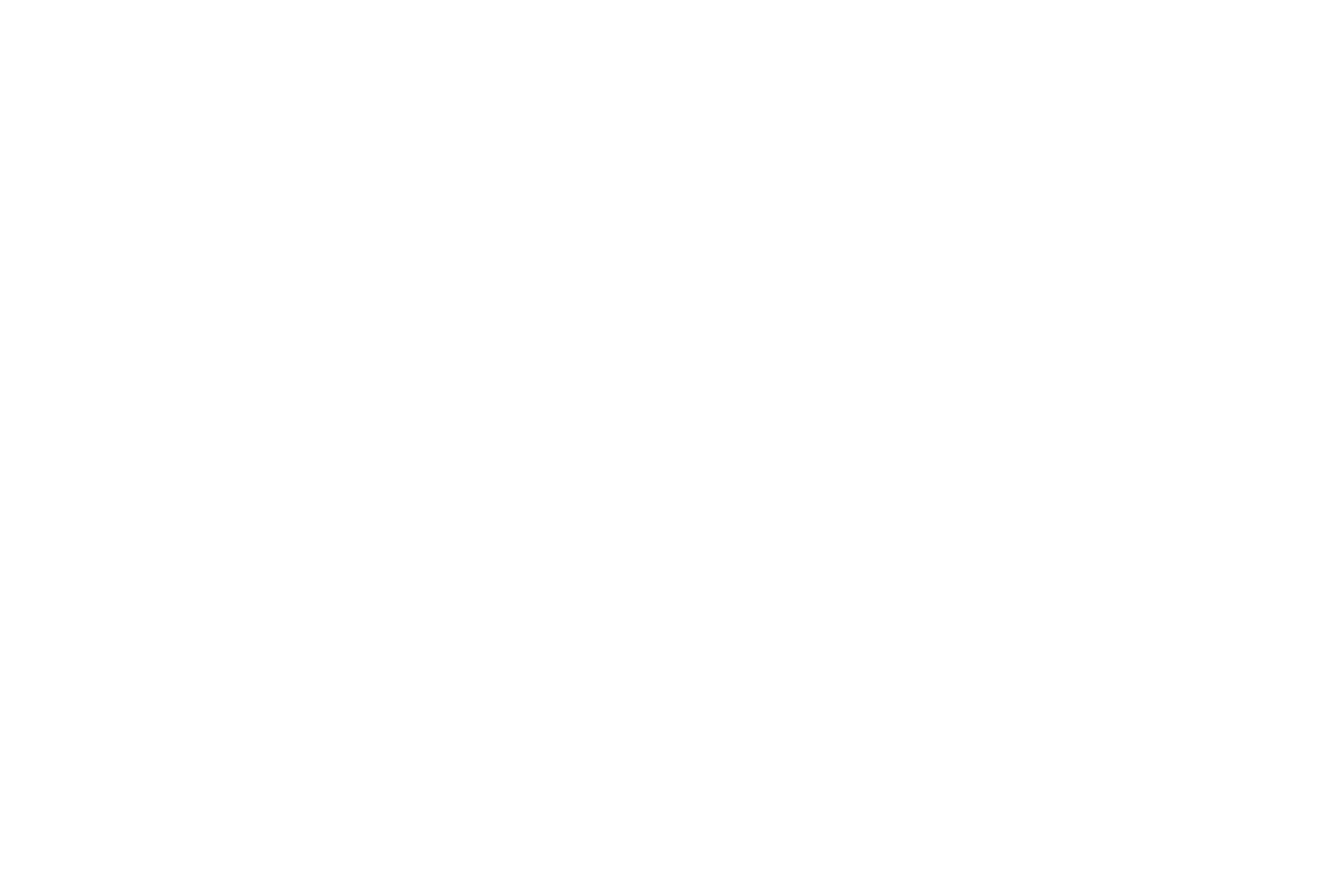
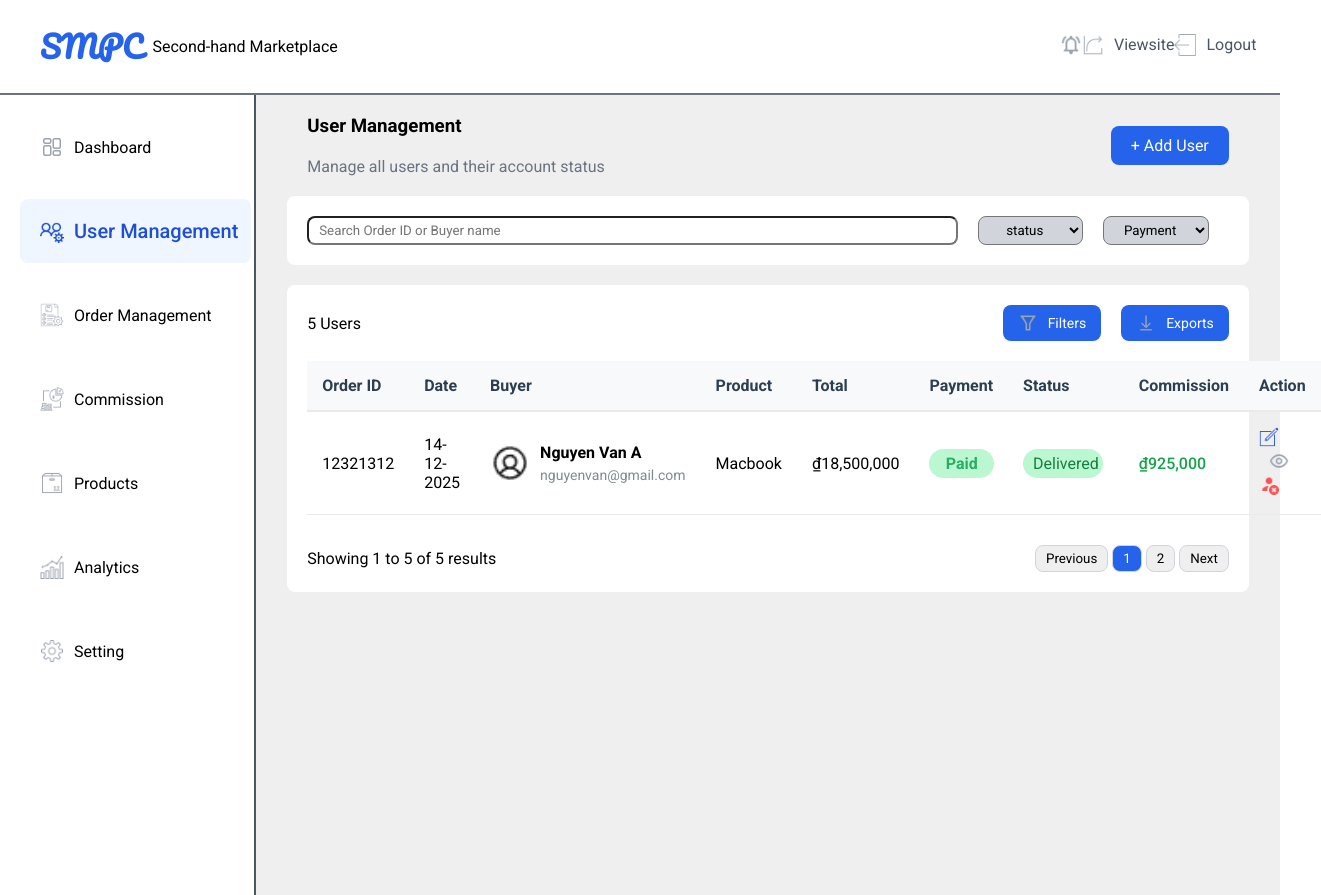
Before and after one commit to AlanTruong43/capstone1_SMPC_store, a plain HTML site: page frontend/admin/order_management.html in a window 1280 px wide. Shown: the whole page, 1321 px wide, since content can reach past the window. Before the commit the page ends 800 px from the top, so only its background shows below. Drawn offline with nearby package versions, Linux system fonts and the light colour scheme.

Commit message:
done order management

```diff
--- a/frontend/admin/order_management.html
+++ b/frontend/admin/order_management.html
@@ -0,0 +1,170 @@
+<!DOCTYPE html>
+<html lang="en">
+<head>
+  <meta charset="UTF-8"/>
+  <meta name="viewport" content="width=device-width, initial-scale=1.0"/>
+  <link rel="stylesheet" href="../css/admin.css"/>
+  <link rel="preconnect" href="https://fonts.googleapis.com"/>
+  <link rel="preconnect" href="https://fonts.gstatic.com" crossorigin/>
+  <link href="https://fonts.googleapis.com/css2?family=Pacifico&family=Roboto:wght@300;400;500;700&display=swap" rel="stylesheet"/>
+  <script src="https://cdn.jsdelivr.net/npm/chart.js"></script>
+  <title>Order management</title>
+</head>
+<body>
+    <header>
+        <nav>
+        <a href="index.html" class="home_icon">
+            <p class="logo_1">SMPC</p><p class="logo_2">Second-hand Marketplace</p>
+        </a>
+        <ul class="info_shop">
+            <li><img src="/img/icon/icons8-alert-24.png" alt="alert"></li>
+            <li><div class="viewsite">
+                <img src="/img/icon/icons8-share-50.png" alt="">
+                <p>Viewsite</p>
+            </div></li>
+            <li>
+                <div class="logout">
+                    <img src="/img/icon/icons8-logout-50.png" alt="">
+                    <p>Logout</p>
+                </div>
+            </li>
+        </ul>
+        </nav>
+    </header>
+
+    <section class="body">
+        <section class="menu">
+            <a href="/frontend/admin/dashboard.html">
+                <div class="dashboard">
+                    <img src="/img/icon/icons8-dashboard-48.png" alt="">
+                    <p>Dashboard</p>
+                </div>
+            </a>
+            <a href="/frontend/admin/user_management.html">
+                <div class="user_management active_menu">
+                    <img src="/img/icon/active icon admin menu/icons8-users-settings-32.png" alt="">
+                    <p>User Management</p>
+                </div>
+            </a>
+            <a href="/frontend/admin/order_management.html">
+                <div class="order_management">
+                    <img src="/img/icon/icons8-order-management-66.png" alt="">
+                    <p>Order Management</p>
+                </div>
+            </a>
+            <a href="commission.html">
+                <div class="commission">
+                    <img src="/img/icon/icons8-commission-64.png" alt="">
+                    <p>Commission</p>
+                </div>
+            </a>
+            <a href="/frontend/admin/Products.html">
+                <div class="products">
+                    <img src="/img/icon/icons8-product-50.png" alt="">
+                    <p>Products</p>
+                </div>
+            </a>
+            <a href="/frontend/admin/analytics.html">
+                <div class="analytics">
+                    <img src="/img/icon/icons8-analytic-64.png" alt="">
+                    <p>Analytics</p>
+                </div>
+            </a>
+            <a href="/frontend/admin/setting.html">
+                <div class="setting">
+                    <img src="/img/icon/icons8-setting-50.png" alt="">
+                    <p>Setting</p>
+                </div>
+            </a>
+        </section>
+
+        <section class="content">
+            <div class="user_management_1">
+                <div class="user_management_1_1">
+                    <h3>User Management</h3>
+                    <p>Manage all users and their account status</p>
+                </div>
+                <button class="add_user">+ Add User</button>
+            </div>
+            <div class="user_management_2">
+                <input type="search" placeholder="Search Order ID or Buyer name" class="search_user">
+                <select name="" id="" class="roles">
+                    <option value="status">status</option>
+                    <option value="delivered">Delivered</option>
+                    <option value="shipped">Shipped</option>
+                    <option value="processing">Processing</option>
+                    <option value="cancelled">Cancelled</option>
+                </select>
+                <select name="" id="" class="status_user">
+                    <option value="payment">Payment</option>
+                    <option value="paid">Paid</option>
+                    <option value="pending">Pending</option>
+                    <option value="failed">Failed</option>
+                </select>
+            </div>
+            <div class="user_management_3">
+                <div class="user_management_3_1">
+                    <p class="user_management_3_1_1"><span>5</span> Users</p>
+                    <div class="user_management_3_1_2">
+                        <button class="user_management_3_1_2_filter"><img src="/img/icon/icons8-filter-24.png" alt="">Filters</button>
+                        <button class="user_management_3_1_2_export"><img src="/img/icon/icons8-download-32.png" alt="">Exports</button>
+                    </div>
+                </div>
+                <table>
+                    <thead>
+                        <tr>
+                            <th>Order ID</th>
+                            <th>Date</th>
+                            <th>Buyer</th>
+                            <th>Product</th>
+                            <th>Total</th>
+                            <th>Payment</th>
+                            <th>Status</th>
+                            <th>Commission</th>
+                            <th>Action</th>
+                        </tr>
+                    </thead>
+                    <tbody>
+                        <!-- mỗi order ID là 1 thẻ tr -->
+                        <tr>
+                            <td><p>12321312</p></td>
+                            <td><p>14-12-2025</p></td>
+                            <td>
+                                 <div class="user-info">
+                                    <img src="/img/icon/user.png" alt="">
+                                    <div class="user-info-2">
+                                        <div class="user-name">Nguyen Van A</div>
+                                        <div class="user-email">nguyenvan@gmail.com</div>
+                                    </div>
+                                </div>
+                            </td>
+                            <td>Macbook</td>
+                            <td>₫18,500,000</td>
+                            <!-- thay class thứ 2 với các trạng thái active | pending | nonactive để đổi css -->
+                            <td class="form_table active"><p>Paid</p></td>
+                            <!-- thay class thứ 2 với các trạng thái delivered | shipped | processing | cancelled để đổi css -->
+                            <td class="form_table delivered"><p>Delivered</p></td>
+                            <td style="color: #16A34A; font-weight: 500;"><p>₫925,000</p></td>
+                            <td class="table_action">
+                                <img src="/img/icon/icons8-edit-50.png" alt="">
+                                <img src="/img/icon/icons8-view-24.png" alt="">
+                                <img src="/img/icon/icons8-delete-user-male-24.png" alt="">
+                            </td>
+                        </tr>
+                    </tbody>
+                </table>
+                <div class="user_management_4">
+                    <p>Showing 1 to 5 of <span>5</span> results</p>
+                    <div class="user_management_4_page">
+                        <button class="user_management_4_page_prev">Previous</button>
+                        <!-- trang nào được hiển thị sẽ thêm class active_page -->
+                        <button class="user_management_4_page_number active_page">1</button>
+                        <button class="user_management_4_page_number">2</button>
+                        <button class="user_management_4_page_next">Next</button>
+                    </div>
+                </div>
+            </div>
+        </section>
+    </section>
+</body>
+</html>
--- a/frontend/css/admin.css
+++ b/frontend/css/admin.css
@@ -381,6 +381,12 @@ tr:hover {
     background-color: #BBF7D0;
 }
 
+.pending p {
+    color: #A16207;
+    font-weight: 600;
+    background-color: #FEF08A;
+}
+
 .nonactive p {
     color: #B91C1C;
     font-weight: 600;
@@ -407,10 +413,31 @@ tr:hover {
     background-color: #E9D5FF;
 }
 
+.delivered p{
+    color: #15803D;
+    background-color: #BBF7D0;
+}
+
+.shipped p{
+    color: #7E22CE;
+    background-color: #E9D5FF;
+}
+
+.processing p{
+    color: #1D4ED8;
+    background-color: #BFDBFE;
+}
+
+.cancelled p{
+    color: #B91C1C;
+    background-color: #FECACA;
+}
+
 .form_table p{
     border-radius: 9999px;
     text-align: center;
     width: 70%;
+    padding: 5px 10px;
 }
 
 .table_action img{
```
